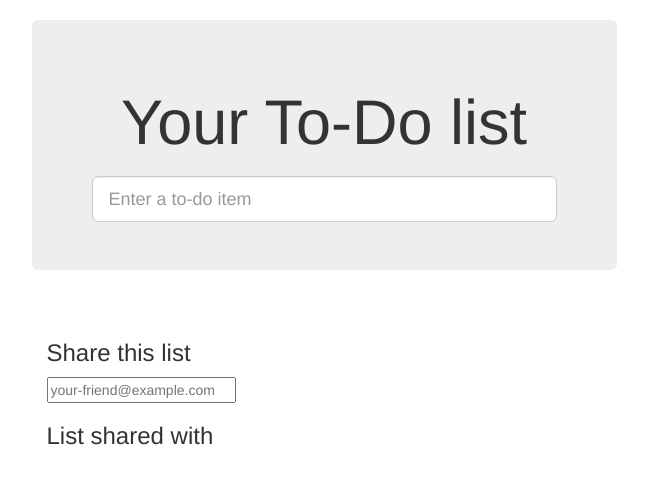
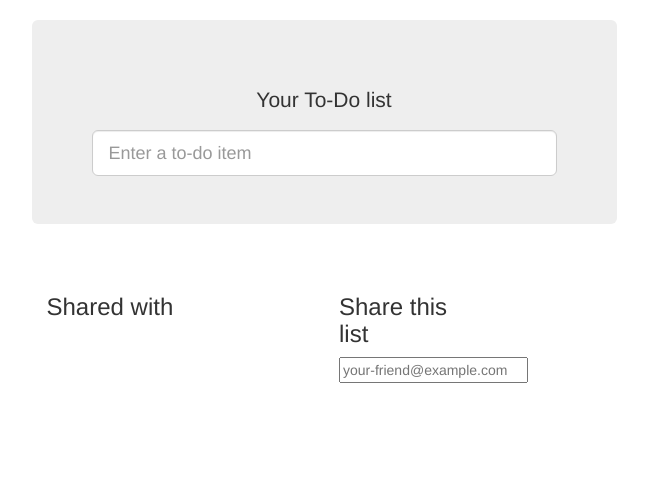
Before and after one commit to TheMerret/ttd-book-example, a Django app: template lists/templates/list.html in a window 1280 px wide. Shown: the part 52-536 px from the top of the page, without its empty margins (316-964 px from the left). Run offline with Django 3.2, Linux system fonts and the light colour scheme; the template is opened without the code that fills it: values that come from a table or form of the project are taken from there, others are empty; some libraries are stand-ins or nearby versions.

Commit message:
Внешние улучшение интерфейса обмена списками

```diff
--- a/lists/templates/list.html
+++ b/lists/templates/list.html
@@ -1,6 +1,12 @@
 {% extends 'base.html' %}
 
-{% block header_text %}Your To-Do list{% endblock %}
+{% block header_text %}
+    {% if list.owner %}
+        <p><span id="id_list_owner">{{ list.owner.email }}</span>'s To-Do list<p>
+    {% else %}
+        <p>Your To-Do list</p>
+    {% endif %}
+{% endblock %}
 
 {% block form_action %}{% url 'view_list' list.id %}{% endblock %}
 
@@ -10,21 +16,24 @@
         <tr><td>{{ forloop.counter }}: {{ item.text }}</td></tr>
         {% endfor %}
     </table>
-    {% if list.owner %}
-        <p>List owner: <span id="id_list_owner">{{ list.owner.email }}</span><p>
-    {% endif %}
 {% endblock %}
 
 {% block extra_content %}
-    <h3>Share this list</h3>
-    <form method="POST" action="{% url 'share' list.id %}">
-        {% csrf_token %}
-        <input name="sharee" class="input" placeholder="your-friend@example.com" />
-    </form>
-    <h3>List shared with</h3>
-    <ul class="list-sharee">
-        {% for owner in list.shared_with.all %}
-            <li>{{ owner.email }}</li>
-        {% endfor %}
-    </ul>
+    <div class="row">
+            <div class="col-md-6">
+                <h3>Shared with</h3>
+                <ul>
+                    {% for sharee in list.shared_with.all %}
+                        <li class="list-sharee">{{ sharee.email }}</li>
+                    {% endfor %}
+                </ul>
+            </div>
+        <div class="col-md-3">
+            <h3>Share this list</h3>
+            <form class="form-inline" method="POST" action="{% url 'share' list.id %}">
+                {% csrf_token %}
+                <input name="sharee" class="input" placeholder="your-friend@example.com" />
+            </form>
+        </div>
+    </div>
 {% endblock %}
```
